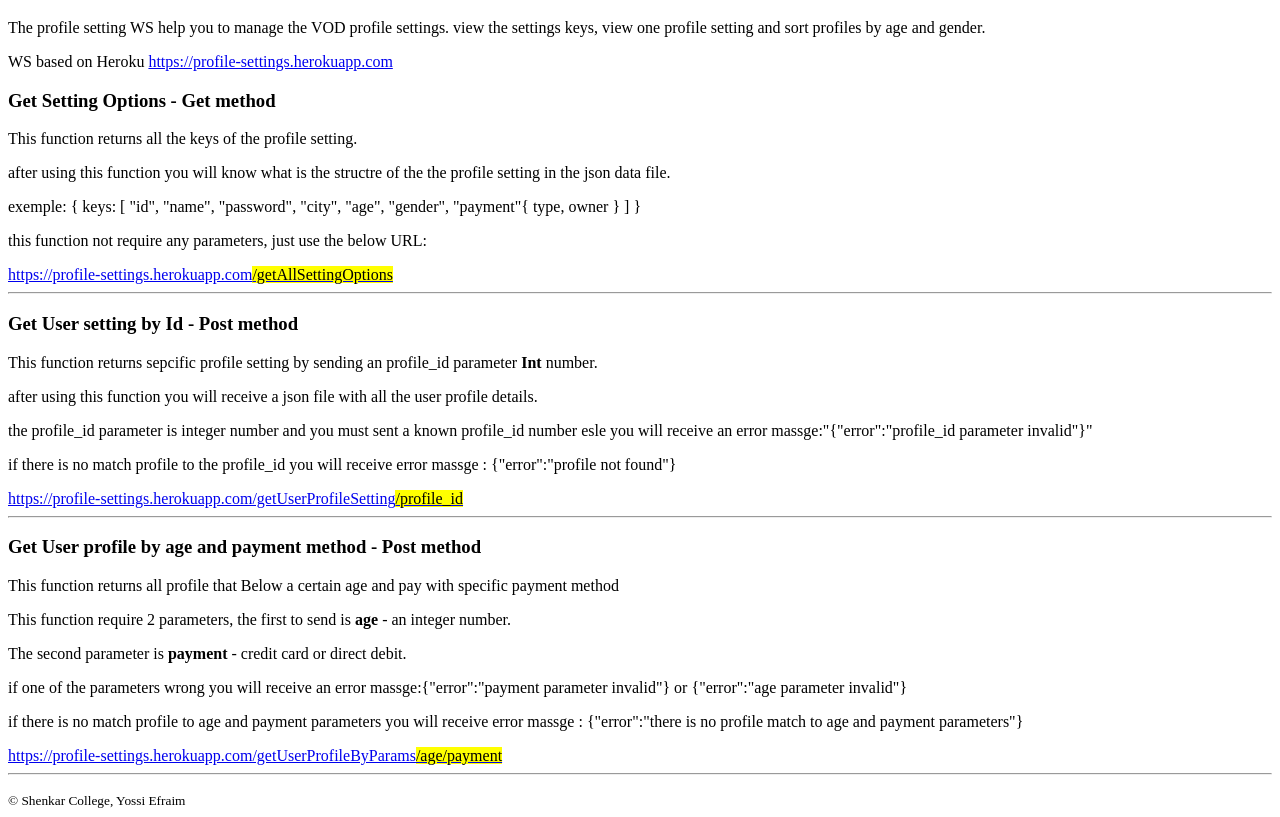
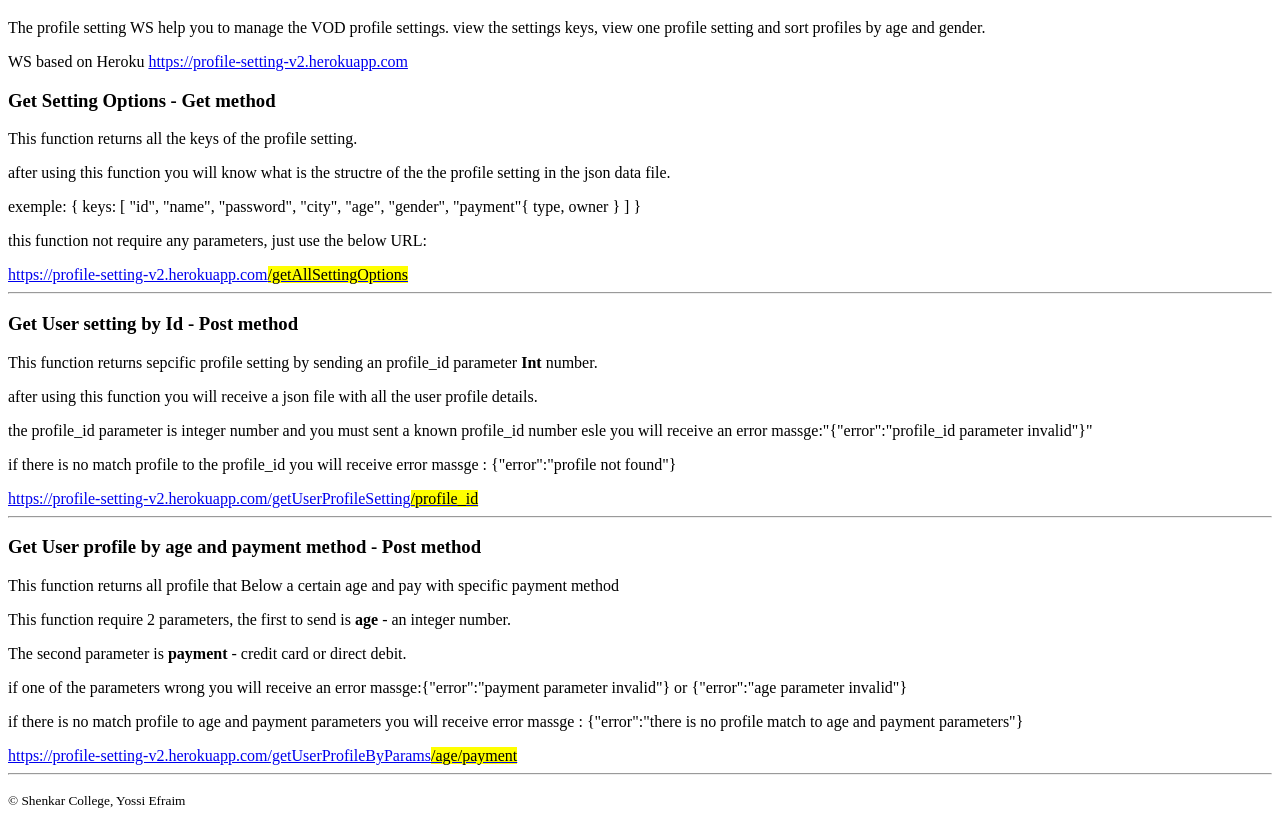
Before and after one commit to yossiefraim/profileSetting1.2, a website: page index.html in a window 1280 px wide. Shown: the part 61-878 px from the top of the page. Drawn offline with Linux system fonts and the light colour scheme.

Commit message:
update html
update html

```diff
--- a/index.html
+++ b/index.html
@@ -7,7 +7,7 @@
                 <p>The profile setting WS help you to manage the VOD profile settings.
                    view the settings keys, view one profile setting and sort profiles by age and gender.
                 </p>
-                <p>WS based on Heroku <a href="https://profile-settings.herokuapp.com">https://profile-settings.herokuapp.com</a></p>
+                <p>WS based on Heroku <a href="https://profile-setting-v2.herokuapp.com">https://profile-setting-v2.herokuapp.com</a></p>
               </p>
               <p>
                 <h3>Get Setting Options - Get method</h3>
@@ -30,7 +30,7 @@
                 }
                 </p>
                 <p>this function not require any parameters, just use the below URL:</p>
-                <a href="https://profile-settings.herokuapp.com/getAllSettingOptions">https://profile-settings.herokuapp.com<mark>/getAllSettingOptions</mark></a>
+                <a href="https://profile-setting-v2.herokuapp.com/getAllSettingOptions">https://profile-setting-v2.herokuapp.com<mark>/getAllSettingOptions</mark></a>
                 <hr>
               </p>
               <p>
@@ -39,7 +39,7 @@
                 <p>after using this function you will receive a json file with all the user profile details.</p>
                 <p>the profile_id parameter is integer number and you must sent a known profile_id number esle you will receive an error massge:"{"error":"profile_id parameter invalid"}"</p>
                 <p>if there is no match profile to the profile_id you will receive error massge : {"error":"profile not found"}</p>
-                <a href="https://profile-settings.herokuapp.com/getUserProfileSetting">https://profile-settings.herokuapp.com/getUserProfileSetting<mark>/profile_id</mark></a>
+                <a href="https://profile-setting-v2.herokuapp.com/getUserProfileSetting">https://profile-setting-v2.herokuapp.com/getUserProfileSetting<mark>/profile_id</mark></a>
                 <hr>
               </p>
               <p>
@@ -49,7 +49,7 @@
                 <p>The second parameter is <b>payment</b> - credit card or direct debit.</p>
                 <p>if one of the parameters wrong you will receive an error massge:{"error":"payment parameter invalid"} or {"error":"age parameter invalid"}</p>
                 <p>if there is no match profile to age and payment parameters you will receive error massge : {"error":"there is no profile match to age and payment parameters"}</p>
-                <a href="https://profile-settings.herokuapp.com/getUserProfileByParams">https://profile-settings.herokuapp.com/getUserProfileByParams<mark>/age/payment</mark></a>
+                <a href="https://profile-setting-v2.herokuapp.com/getUserProfileByParams">https://profile-setting-v2.herokuapp.com/getUserProfileByParams<mark>/age/payment</mark></a>
                 <hr>
               </p>
               <footer>
```
